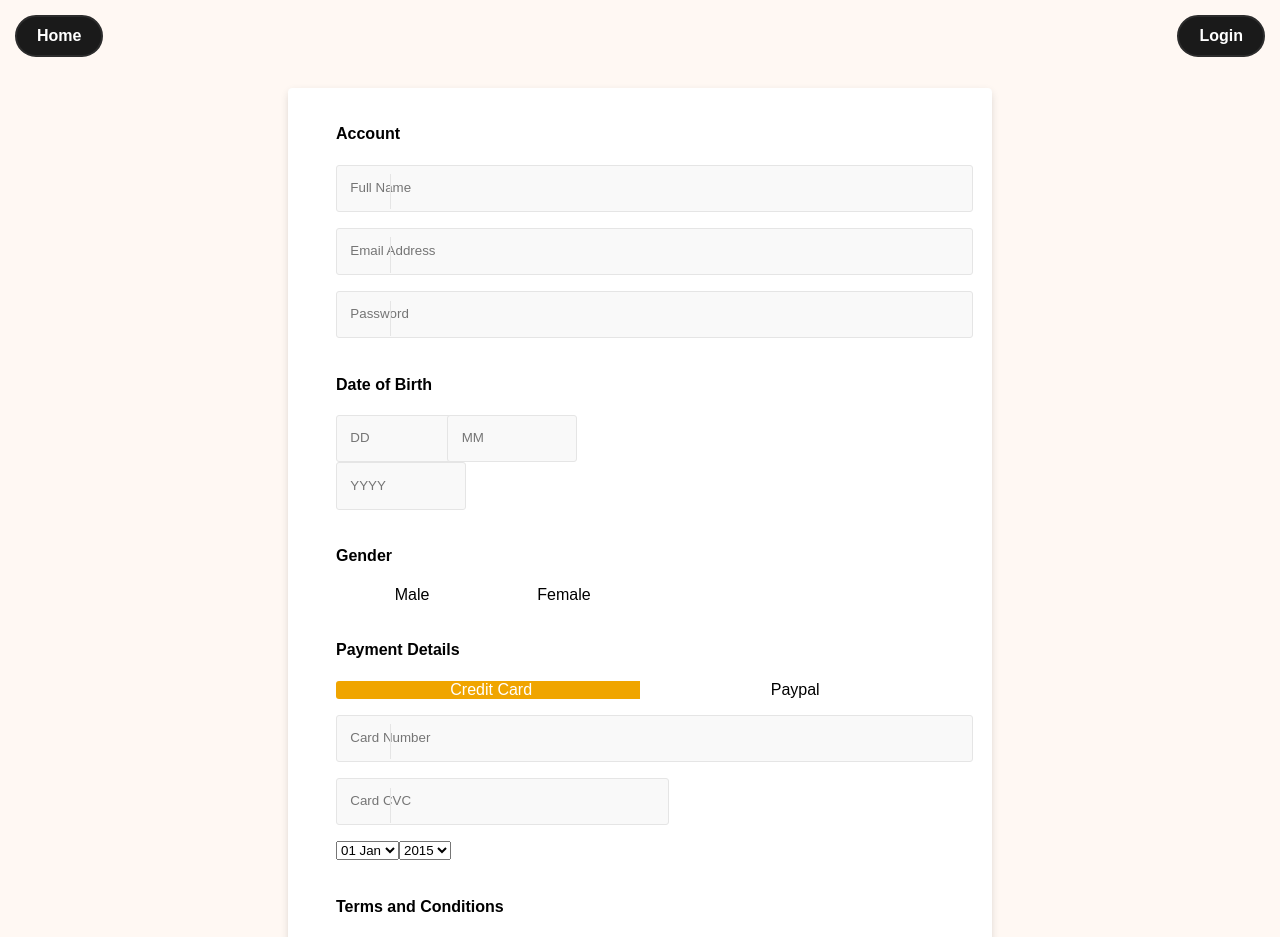
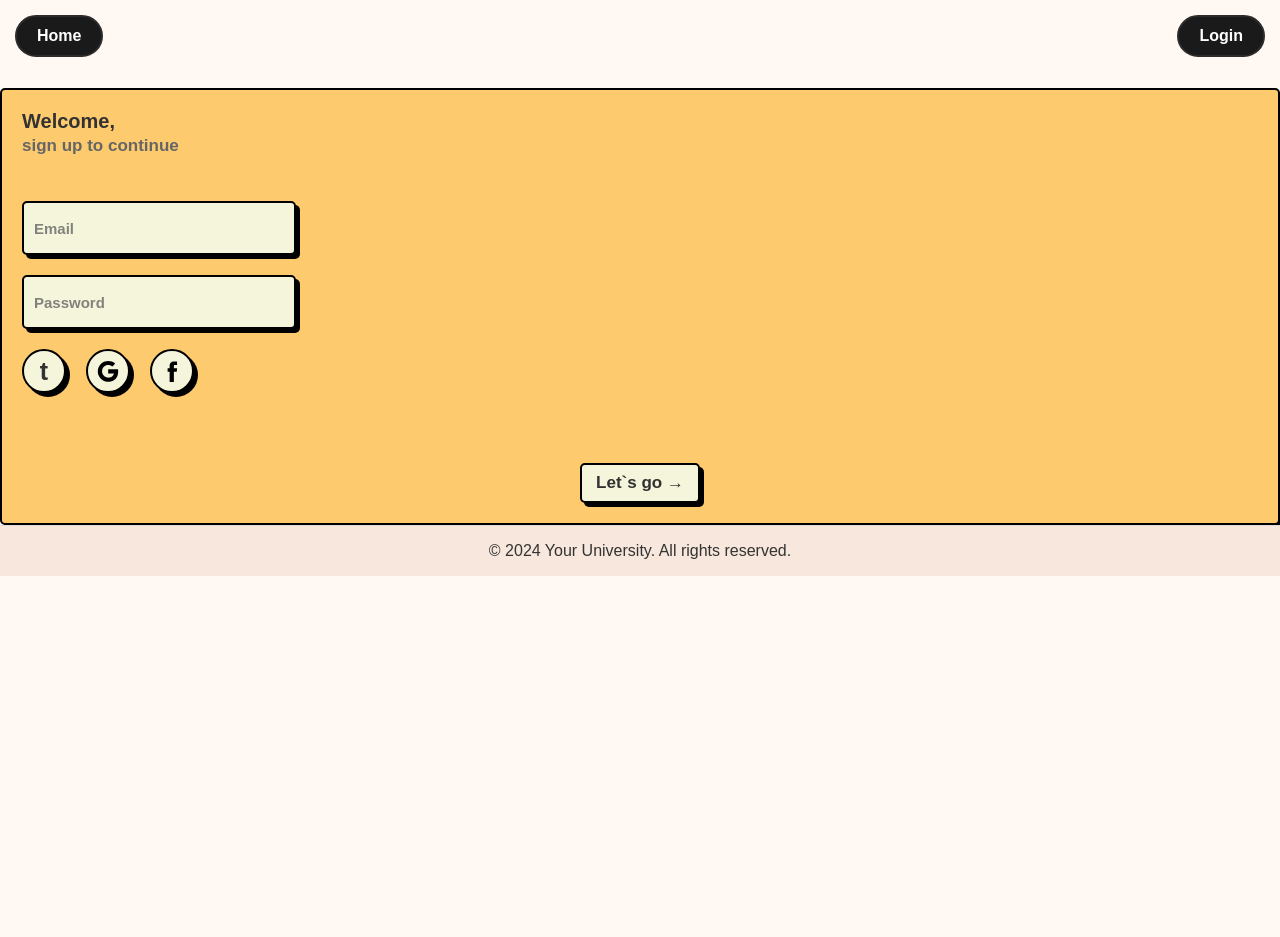
Before and after one commit to alon1525/Rate-My-Professor, a React (Create React App) app: page /reviewForm/1 in a window 1280 px wide. Shown: the top 937 px of the page. After the commit the page ends 848 px from the top, so only its background shows below. Built offline with nearby package versions, Linux system fonts and the light colour scheme.

Commit message:
added a review form

```diff
--- a/package.json
+++ b/package.json
@@ -14,12 +14,14 @@
     "@testing-library/user-event": "^13.5.0",
     "ajv": "^8.17.1",
     "axios": "^1.7.2",
+    "bootstrap": "^5.3.3",
     "cors": "^2.8.5",
     "lucide-react": "^0.417.0",
     "mysql": "^2.18.1",
     "mysql2": "^3.10.2",
     "nodemon": "^3.1.4",
     "react": "18.2.0",
+    "react-bootstrap": "^2.10.4",
     "react-dom": "^18.3.1",
     "react-router-dom": "^6.24.1",
     "react-scripts": "5.0.1",
--- a/src/App.css
+++ b/src/App.css
@@ -180,8 +180,6 @@
 }
 
 
-
-
 @media (max-width: 768px) {
   .search-bar {
     width: 80%; /* Adjust width on smaller screens */
--- a/src/Components/HomePage/ProfessorCard.jsx
+++ b/src/Components/HomePage/ProfessorCard.jsx
@@ -4,6 +4,7 @@
 import StarRating from '../StarRating.jsx';
 
 export default function ProfessorCard({ professor }) {
+
   return (
     <Link to={`/professor/${professor.name}`} style={{ textDecoration: 'none' }}>
       <div className="professor-card-container">
--- a/src/Components/ReviewButton/ReviewButton.jsx
+++ b/src/Components/ReviewButton/ReviewButton.jsx
@@ -1,14 +1,13 @@
 import React from "react";
 import "./ReviewButton.css";
-import { Link } from "react-router-dom";
 
-export default function ReviewButton({ width, marginTop,name }) {
+export default function ReviewButton({ width, marginTop,name, onClick }) {
   return (
     <div style={{ marginTop: marginTop, display: 'inline-block' }}>
-      <Link to={`/reviewForm/${name}`} className="link-wrapper">
         <button
           className="continue-application"
           style={{ width: width }} // Apply width prop here
+          onClick={onClick}
         >
           <div>
             <div className="pencil"></div>
@@ -23,7 +22,6 @@
           </div>
           Review
         </button>
-      </Link>
     </div>
   );
 }
--- /dev/null
+++ b/src/Pages/ReviewForm.css
@@ -0,0 +1,98 @@
+.form {
+    --input-focus: #2d8cf0;
+    --font-color: #323232;
+    --font-color-sub: #666;
+    --bg-color: beige;
+    --main-color: black;
+    padding: 20px;
+    background: #fdcb6e;
+    display: flex;
+    flex-direction: column;
+    align-items: flex-start;
+    justify-content: center;
+    gap: 20px;
+    border-radius: 5px;
+    border: 2px solid var(--main-color);
+    box-shadow: 4px 4px var(--main-color);
+  }
+
+  .title {
+    color: var(--font-color);
+    font-weight: 900;
+    font-size: 20px;
+    margin-bottom: 25px;
+  }
+
+  .title span {
+    color: var(--font-color-sub);
+    font-weight: 600;
+    font-size: 17px;
+  }
+
+  .input {
+    width: 250px;
+    height: 40px;
+    border-radius: 5px;
+    border: 2px solid var(--main-color);
+    background-color: var(--bg-color);
+    box-shadow: 4px 4px var(--main-color);
+    font-size: 15px;
+    font-weight: 600;
+    color: var(--font-color);
+    padding: 5px 10px;
+    outline: none;
+  }
+
+  .input::placeholder {
+    color: var(--font-color-sub);
+    opacity: 0.8;
+  }
+
+  .input:focus {
+    border: 2px solid var(--input-focus);
+  }
+
+  .login-with {
+    display: flex;
+    gap: 20px;
+  }
+
+  .button-log {
+    cursor: pointer;
+    width: 40px;
+    height: 40px;
+    border-radius: 100%;
+    border: 2px solid var(--main-color);
+    background-color: var(--bg-color);
+    box-shadow: 4px 4px var(--main-color);
+    color: var(--font-color);
+    font-size: 25px;
+    display: flex;
+    justify-content: center;
+    align-items: center;
+  }
+
+  .icon {
+    width: 24px;
+    height: 24px;
+    fill: var(--main-color);
+  }
+
+  .button-log:active, .button-confirm:active {
+    box-shadow: 0px 0px var(--main-color);
+    transform: translate(3px, 3px);
+  }
+
+  .button-confirm {
+    margin: 50px auto 0 auto;
+    width: 120px;
+    height: 40px;
+    border-radius: 5px;
+    border: 2px solid var(--main-color);
+    background-color: var(--bg-color);
+    box-shadow: 4px 4px var(--main-color);
+    font-size: 17px;
+    font-weight: 600;
+    color: var(--font-color);
+    cursor: pointer;
+  }
--- a/src/Pages/ReviewForm.jsx
+++ b/src/Pages/ReviewForm.jsx
@@ -1,295 +1,45 @@
 import React from 'react';
-import styled from 'styled-components';
+import './ReviewForm.css'; // Make sure to create and style this CSS file
 
-const Container = styled.div`
-  max-width: 38em;
-  padding: 1em 3em 2em 3em;
-  margin: 0 auto;
-  background-color: #fff;
-  border-radius: 4.2px;
-  box-shadow: 0px 3px 10px -2px rgba(0, 0, 0, 0.2);
-`;
+function ReviewForm() {
+  return (
+    <form className="form">
+      <div className="title">
+        Welcome,<br />
+        <span>sign up to continue</span>
+      </div>
+      <input className="input" name="email" placeholder="Email" type="email" />
+      <input className="input" name="password" placeholder="Password" type="password" />
+      <div className="login-with">
+        <div className="button-log">
+          <b>t</b>
+        </div>
+        <div className="button-log">
+          <svg
+            xmlns="http://www.w3.org/2000/svg"
+            viewBox="0 0 56.6934 56.6934"
+            height="56.6934px"
+            width="56.6934px"
+            className="icon"
+          >
+            <path d="M51.981,24.4812c-7.7173-0.0038-15.4346-0.0019-23.1518-0.001c0.001,3.2009-0.0038,6.4018,0.0019,9.6017c4.4693-0.001,8.9386-0.0019,13.407,0c-0.5179,3.0673-2.3408,5.8723-4.9258,7.5991c-1.625,1.0926-3.492,1.8018-5.4168,2.139c-1.9372,0.3306-3.9389,0.3729-5.8713-0.0183c-1.9651-0.3921-3.8409-1.2108-5.4773-2.3649c-2.6166-1.8383-4.6135-4.5279-5.6388-7.5549c-1.0484-3.0788-1.0561-6.5046,0.0048-9.5805c0.7361-2.1679,1.9613-4.1705,3.5708-5.8002c1.9853-2.0324,4.5664-3.4853,7.3473-4.0811c2.3812-0.5083,4.8921-0.4113,7.2234,0.294c1.9815,0.6016,3.8082,1.6874,5.3044,3.1163c1.5125-1.5039,3.0173-3.0164,4.527-4.5231c0.7918-0.811,1.624-1.5865,2.3908-2.4196c-2.2928-2.1218-4.9805-3.8274-7.9172-4.9056C32.0723,4.0363,26.1097,3.995,20.7871,5.8372C14.7889,7.8907,9.6815,12.3763,6.8497,18.0459c-0.9859,1.9536-1.7057,4.0388-2.1381,6.1836C3.6238,29.5732,4.382,35.2707,6.8468,40.1378c1.6019,3.1768,3.8985,6.001,6.6843,8.215c2.6282,2.0958,5.6916,3.6439,8.9396,4.5078c4.0984,1.0993,8.461,1.0743,12.5864,0.1355c3.7284-0.8581,7.256-2.6397,10.0725-5.24c2.977-2.7358,5.1006-6.3403,6.2249-10.2138C52.5807,33.3171,52.7498,28.8064,51.981,24.4812z" />
+          </svg>
+        </div>
+        <div className="button-log">
+          <svg
+            xmlns="http://www.w3.org/2000/svg"
+            viewBox="0 0 56.693 56.693"
+            height="56.693px"
+            width="56.693px"
+            className="icon"
+          >
+            <path d="M40.43,21.739h-7.645v-5.014c0-1.883,1.248-2.322,2.127-2.322c0.877,0,5.395,0,5.395,0V6.125l-7.43-0.029c-8.248,0-10.125,6.174-10.125,10.125v5.518h-4.77v8.53h4.77c0,10.947,0,24.137,0,24.137h10.033c0,0,0-13.32,0-24.137h6.77L40.43,21.739z" />
+          </svg>
+        </div>
+      </div>
+      <button className="button-confirm">Let`s go →</button>
+    </form>
+  );
+}
 
-const Row = styled.div`
-  &:before,
-  &:after {
-    content: "";
-    display: table;
-  }
-  &:after {
-    clear: both;
-  }
-`;
-
-const ColHalf = styled.div`
-  padding-right: 10px;
-  float: left;
-  width: 50%;
-  &:last-of-type {
-    padding-right: 0;
-  }
-
-  @media only screen and (max-width: 540px) {
-    width: 100%;
-    padding-right: 0;
-  }
-`;
-
-const ColThird = styled.div`
-  padding-right: 10px;
-  float: left;
-  width: 33.3333%;
-  &:last-of-type {
-    padding-right: 0;
-  }
-`;
-
-const InputGroup = styled.div`
-  margin-bottom: 1em;
-  zoom: 1;
-  &:before,
-  &:after {
-    content: "";
-    display: table;
-  }
-  &:after {
-    clear: both;
-  }
-`;
-
-const InputGroupIcon = styled.div`
-  position: relative;
-`;
-
-const InputIcon = styled.div`
-  position: absolute;
-  top: 0;
-  left: 0;
-  width: 3.4em;
-  height: 3.4em;
-  line-height: 3.4em;
-  text-align: center;
-  pointer-events: none;
-
-  i {
-    transition: 0.35s ease-in-out;
-  }
-
-  &:after {
-    position: absolute;
-    top: 0.6em;
-    bottom: 0.6em;
-    left: 3.4em;
-    display: block;
-    border-right: 1px solid #e5e5e5;
-    content: "";
-    transition: 0.35s ease-in-out;
-  }
-`;
-
-const StyledInput = styled.input`
-  width: 100%;
-  padding: 1em;
-  line-height: 1.4;
-  background-color: #f9f9f9;
-  border: 1px solid #e5e5e5;
-  border-radius: 3px;
-  transition: 0.35s ease-in-out;
-
-  &:focus {
-    outline: 0;
-    border-color: #bd8200;
-  }
-
-  &:focus + ${InputIcon} i {
-    color: #f0a500;
-  }
-
-  &:focus + ${InputIcon}:after {
-    border-right-color: #f0a500;
-  }
-`;
-
-const RadioButton = styled.input.attrs({ type: 'radio' })`
-  display: none;
-`;
-
-const RadioButtonLabel = styled.label`
-  display: inline-block;
-  width: 50%;
-  text-align: center;
-  float: left;
-  border-radius: 0;
-  border-top-left-radius: ${props => props.first && '3px'};
-  border-bottom-left-radius: ${props => props.first && '3px'};
-  border-top-right-radius: ${props => props.last && '3px'};
-  border-bottom-right-radius: ${props => props.last && '3px'};
-  background-color: ${props => props.checked ? '#f0a500' : 'transparent'};
-  color: ${props => props.checked ? '#fff' : '#000'};
-
-  i {
-    padding-right: 0.4em;
-  }
-`;
-
-const Checkbox = styled.input.attrs({ type: 'checkbox' })`
-  display: none;
-`;
-
-const CheckboxLabel = styled.label`
-  position: relative;
-  display: block;
-  padding-left: 1.6em;
-
-  &:before {
-    position: absolute;
-    top: 0.2em;
-    left: 0;
-    display: block;
-    width: 1em;
-    height: 1em;
-    content: "";
-  }
-
-  &:after {
-    position: absolute;
-    top: 0.45em;
-    left: 0.2em;
-    font-size: 0.8em;
-    color: #fff;
-    opacity: 0;
-    font-family: FontAwesome;
-    content: "\f00c";
-    opacity: ${props => props.checked ? 1 : 0};
-  }
-`;
-
-const Select = styled.select`
-  width: 100%;
-  padding: 1em;
-  background-color: #f9f9f9;
-  border: 1px solid #e5e5e5;
-  border-radius: 3px;
-  height: 3.4em;
-  line-height: 2;
-
-  &:focus {
-    outline: 0;
-  }
-
-  option {
-    background-color: #f0a500;
-    color: #fff;
-  }
-`;
-
-export default function ReviewForm(){
-  return(<Container>
-    <form>
-      <Row>
-        <h4>Account</h4>
-        <InputGroup>
-          <InputGroupIcon>
-            <StyledInput type="text" placeholder="Full Name" />
-            <InputIcon><i className="fa fa-user" /></InputIcon>
-          </InputGroupIcon>
-        </InputGroup>
-        <InputGroup>
-          <InputGroupIcon>
-            <StyledInput type="email" placeholder="Email Address" />
-            <InputIcon><i className="fa fa-envelope" /></InputIcon>
-          </InputGroupIcon>
-        </InputGroup>
-        <InputGroup>
-          <InputGroupIcon>
-            <StyledInput type="password" placeholder="Password" />
-            <InputIcon><i className="fa fa-key" /></InputIcon>
-          </InputGroupIcon>
-        </InputGroup>
-      </Row>
-      <Row>
-        <ColHalf>
-          <h4>Date of Birth</h4>
-          <InputGroup>
-            <ColThird>
-              <StyledInput type="text" placeholder="DD" />
-            </ColThird>
-            <ColThird>
-              <StyledInput type="text" placeholder="MM" />
-            </ColThird>
-            <ColThird>
-              <StyledInput type="text" placeholder="YYYY" />
-            </ColThird>
-          </InputGroup>
-        </ColHalf>
-        <ColHalf>
-          <h4>Gender</h4>
-          <InputGroup>
-            <RadioButton id="gender-male" name="gender" value="male" />
-            <RadioButtonLabel htmlFor="gender-male" first>
-              Male
-            </RadioButtonLabel>
-            <RadioButton id="gender-female" name="gender" value="female" />
-            <RadioButtonLabel htmlFor="gender-female" last>
-              Female
-            </RadioButtonLabel>
-          </InputGroup>
-        </ColHalf>
-      </Row>
-      <Row>
-        <h4>Payment Details</h4>
-        <InputGroup>
-          <RadioButton id="payment-method-card" name="payment-method" value="card" defaultChecked />
-          <RadioButtonLabel htmlFor="payment-method-card" first checked>
-            <span>
-              <i className="fa fa-cc-visa" /> Credit Card
-            </span>
-          </RadioButtonLabel>
-          <RadioButton id="payment-method-paypal" name="payment-method" value="paypal" />
-          <RadioButtonLabel htmlFor="payment-method-paypal" last>
-            <span>
-              <i className="fa fa-cc-paypal" /> Paypal
-            </span>
-          </RadioButtonLabel>
-        </InputGroup>
-        <InputGroup>
-          <InputGroupIcon>
-            <StyledInput type="text" placeholder="Card Number" />
-            <InputIcon><i className="fa fa-credit-card" /></InputIcon>
-          </InputGroupIcon>
-        </InputGroup>
-        <Row>
-          <ColHalf>
-            <InputGroup>
-              <InputGroupIcon>
-                <StyledInput type="text" placeholder="Card CVC" />
-                <InputIcon><i className="fa fa-user" /></InputIcon>
-              </InputGroupIcon>
-            </InputGroup>
-          </ColHalf>
-          <ColHalf>
-            <InputGroup>
-              <Select>
-                <option>01 Jan</option>
-                <option>02 Jan</option>
-              </Select>
-              <Select>
-                <option>2015</option>
-                <option>2016</option>
-              </Select>
-            </InputGroup>
-          </ColHalf>
-        </Row>
-      </Row>
-      <Row>
-        <h4>Terms and Conditions</h4>
-        <InputGroup>
-          <Checkbox id="terms" />
-          <CheckboxLabel htmlFor="terms" checked>
-            I accept the terms and conditions for signing up to this service, and hereby confirm I have read the privacy policy.
-          </CheckboxLabel>
-        </InputGroup>
-      </Row>
-    </form>
-  </Container>);
-}
+export default ReviewForm;
```
Also changed, not shown: src/Components/StarRating.jsx (+4 -4 lines), src/Pages/ProfessorPage.css (+44 -0 lines), src/Pages/ProfessorPage.jsx (+24 -1 lines), 2 other files (tests, documents, lock files or other folders).
